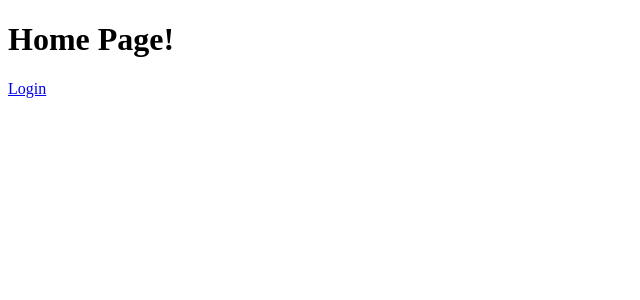
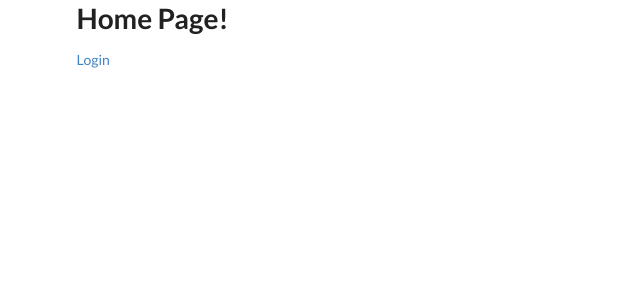
Before and after one commit to Petinder/Yarn-WebApp, a React (Create React App) app: page / in a window 1280 px wide. Shown: the top 300 px of the page, without its empty margins (0-640 px from the left). Built offline with nearby package versions, Linux system fonts and the light colour scheme.

Commit message:
ui semantic setup

```diff
--- a/package.json
+++ b/package.json
@@ -7,7 +7,9 @@
     "react-dom": "^16.5.1",
     "react-router": "^4.3.1",
     "react-router-dom": "^4.3.1",
-    "react-scripts": "1.1.5"
+    "react-scripts": "1.1.5",
+    "semantic-ui-css": "^2.3.3",
+    "semantic-ui-react": "^0.82.5"
   },
   "scripts": {
     "start": "react-scripts start",
--- a/src/App.js
+++ b/src/App.js
@@ -3,10 +3,11 @@
 import HomePage from "./components/pages/HomePage";
 import LoginPage from "./components/pages/LoginPage";
 
-const App = () => <div>
+const App = () =>
+<div className="ui container">
   <Route path="/" exact component={HomePage} />
   <Route path="/login" exact component={LoginPage} />
-  </div>;
+</div>;
 
 
 export default App;
--- a/src/index.js
+++ b/src/index.js
@@ -1,6 +1,7 @@
 import React from 'react';
 import ReactDOM from 'react-dom';
 import {BrowserRouter} from 'react-router-dom';
+import 'semantic-ui-css/semantic.min.css';
 import App from './App';
 import registerServiceWorker from './registerServiceWorker';
 
```
Also changed, not shown: 1 other file (tests, documents, lock files or other folders).
